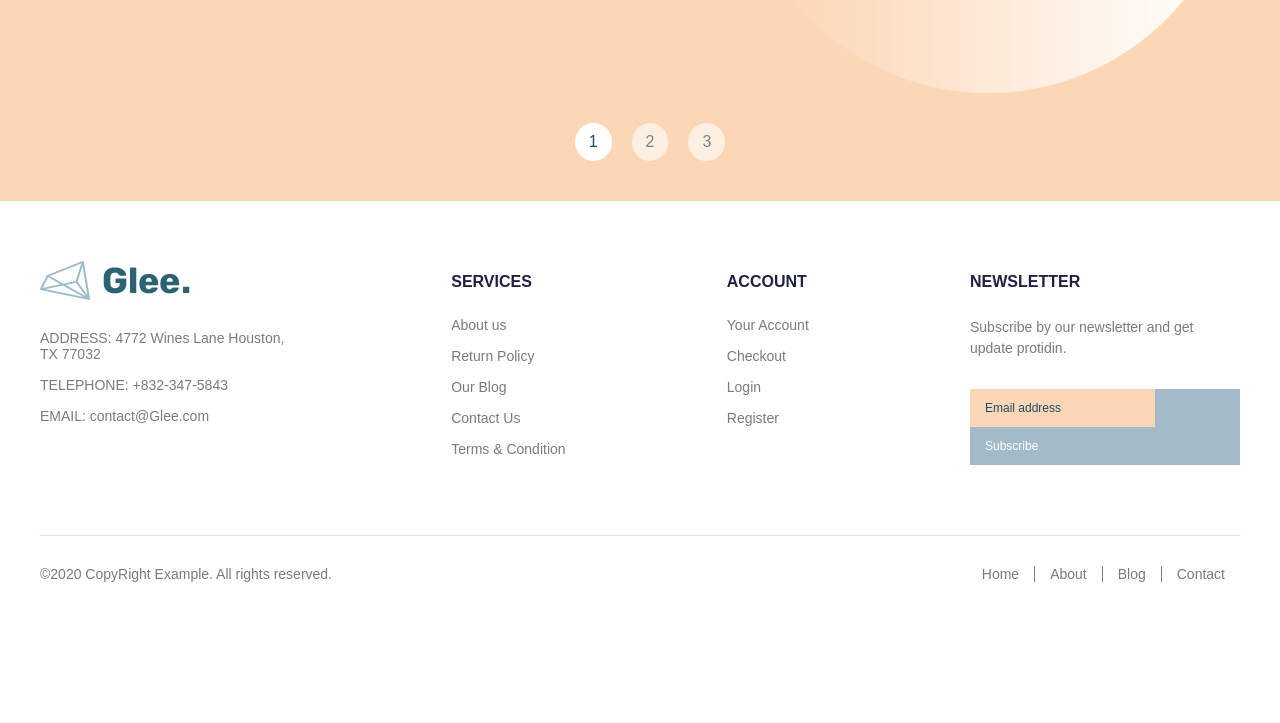
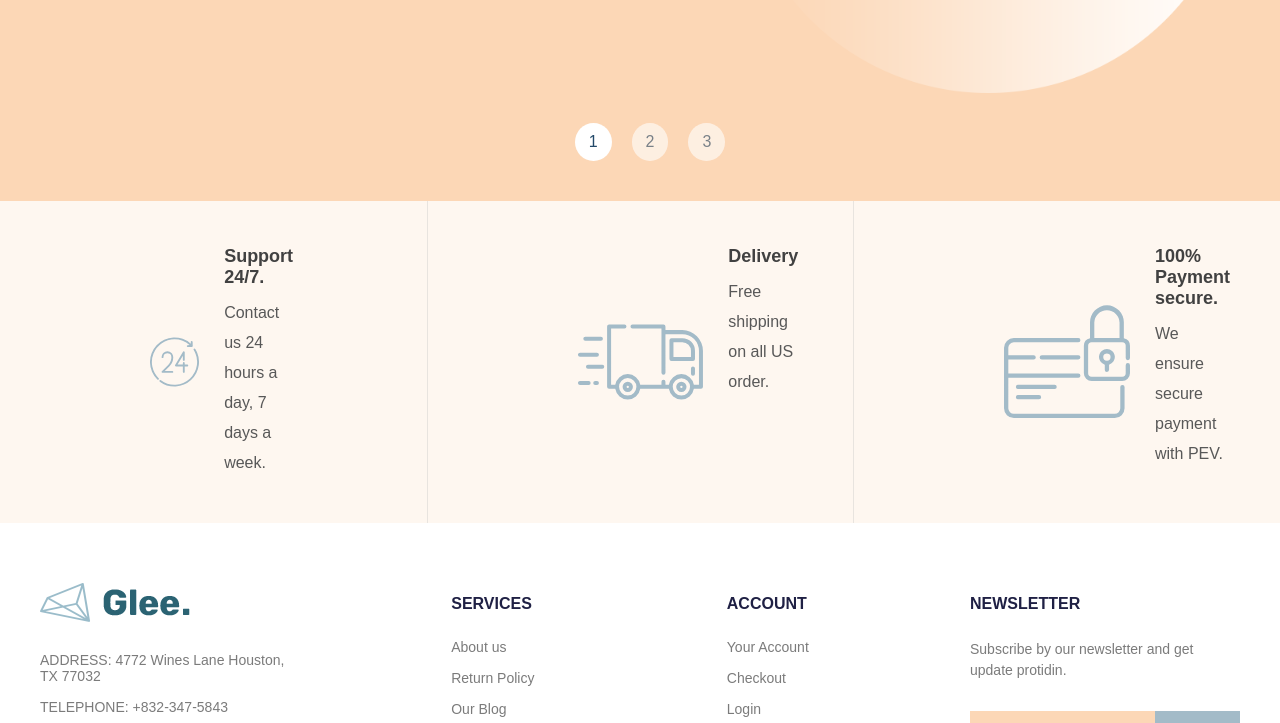
Before and after one commit to Parcva/Glee, a website: page app/index.html in a window 1280 px wide. Shown: the part 663-1386 px from the top of the page. Before the commit the page ends 1275 px from the top, so only its background shows below. Drawn offline with nearby package versions, Linux system fonts and the light colour scheme; files that its build step writes are made by us from their sources.

Commit message:
benefits

```diff
--- a/app/index.html
+++ b/app/index.html
@@ -114,6 +114,32 @@
         </div>
       </div>
     </section>
+
+    <div class="benefits">
+      <div class="benefits__item">
+        <img class="benefits__img" src="./img/benefits/support.svg" alt="support">
+        <div class="benefits__inner">
+          <h4 class="benefits__title">Support 24/7.</h4>
+          <p class="benefits__text">Contact us 24 hours a day,
+            7 days a week.</p>
+        </div>
+      </div>
+      <div class="benefits__item">
+        <img class="benefits__img" src="./img/benefits/delivery.svg" alt="delivery">
+        <div class="benefits__inner">
+          <h4 class="benefits__title">Delivery</h4>
+          <p class="benefits__text">Free shipping on all US order.</p>
+        </div>
+      </div>
+      <div class="benefits__item">
+        <img class="benefits__img" src="./img/benefits/card.svg" alt="card">
+        <div class="benefits__inner">
+          <h4 class="benefits__title">100% Payment secure.</h4>
+          <p class="benefits__text">We ensure secure payment
+            with PEV.</p>
+        </div>
+      </div>
+    </div>
   </main>
 
   <footer class="footer">
--- a/app/scss/_vars.scss
+++ b/app/scss/_vars.scss
@@ -1,5 +1,6 @@
 $main: #436372;
 $cream: #fcd7b6;
+$cream-soft: #fef7f0;
 $black: #585858;
 $gb: #a3bbc8;
 $white: #ffff;
--- a/app/scss/style.scss
+++ b/app/scss/style.scss
@@ -261,3 +261,33 @@
 li.slick-active {
   opacity: 1;
 }
+
+.benefits {
+  background-color: $cream-soft;
+  display: grid;
+  grid-template-columns: repeat(3, 1fr);
+
+  &__item {
+    display: flex;
+    padding: 45px 150px;
+  }
+
+  &__img {
+    margin-right: 25px;
+  }
+
+  &__title {
+    font-size: 18px;
+    @extend %dmsans-700;
+    color: #414141;
+    margin-bottom: 10px;
+  }
+
+  &__text {
+    line-height: 30px;
+  }
+}
+
+.benefits__item+.benefits__item {
+  border-left: 1px solid #e8e4df;
+}
```
Also changed, not shown: app/img/benefits/card.svg (added), app/img/benefits/delivery.svg (added), app/img/benefits/support.svg (added).
